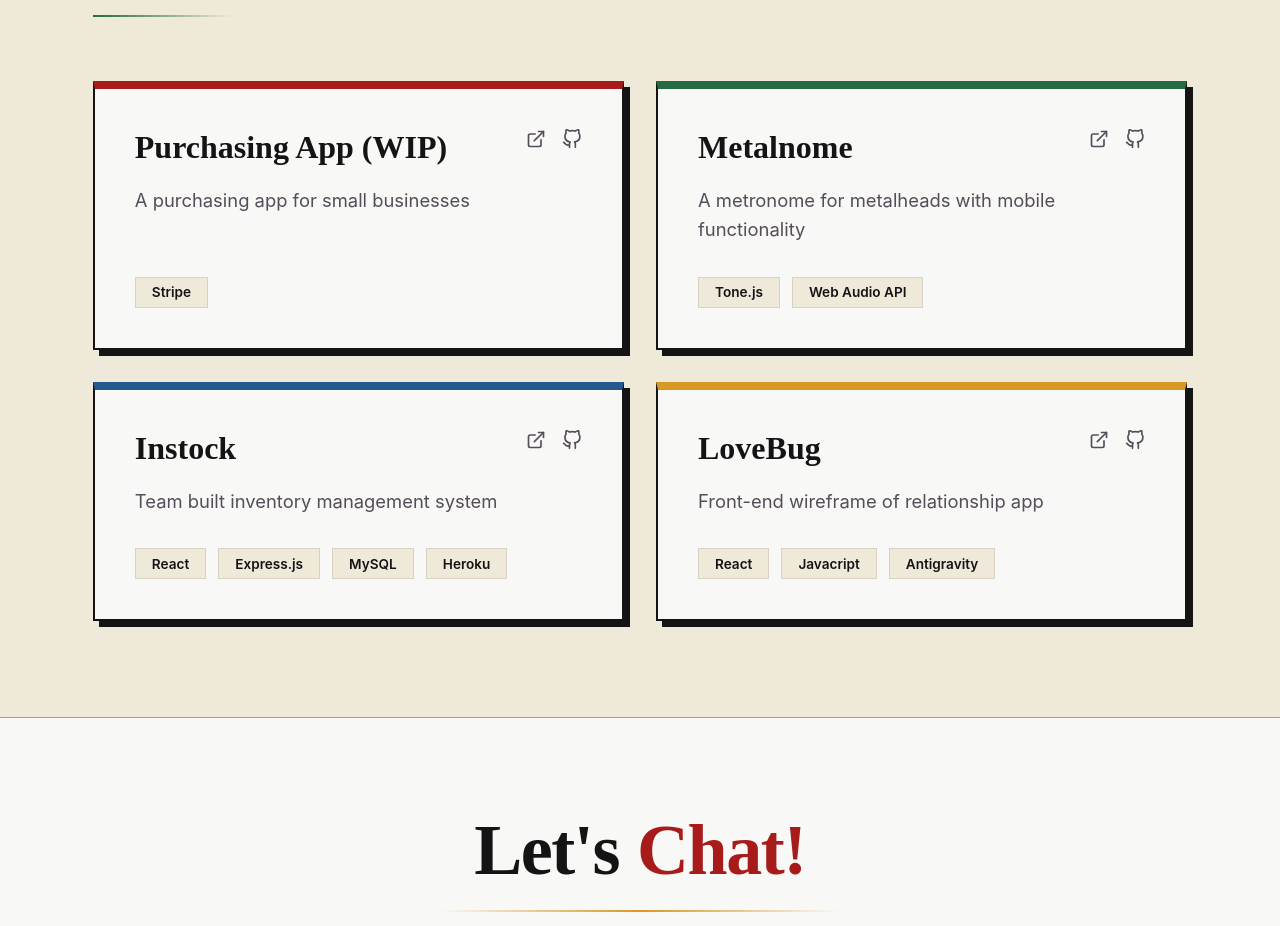
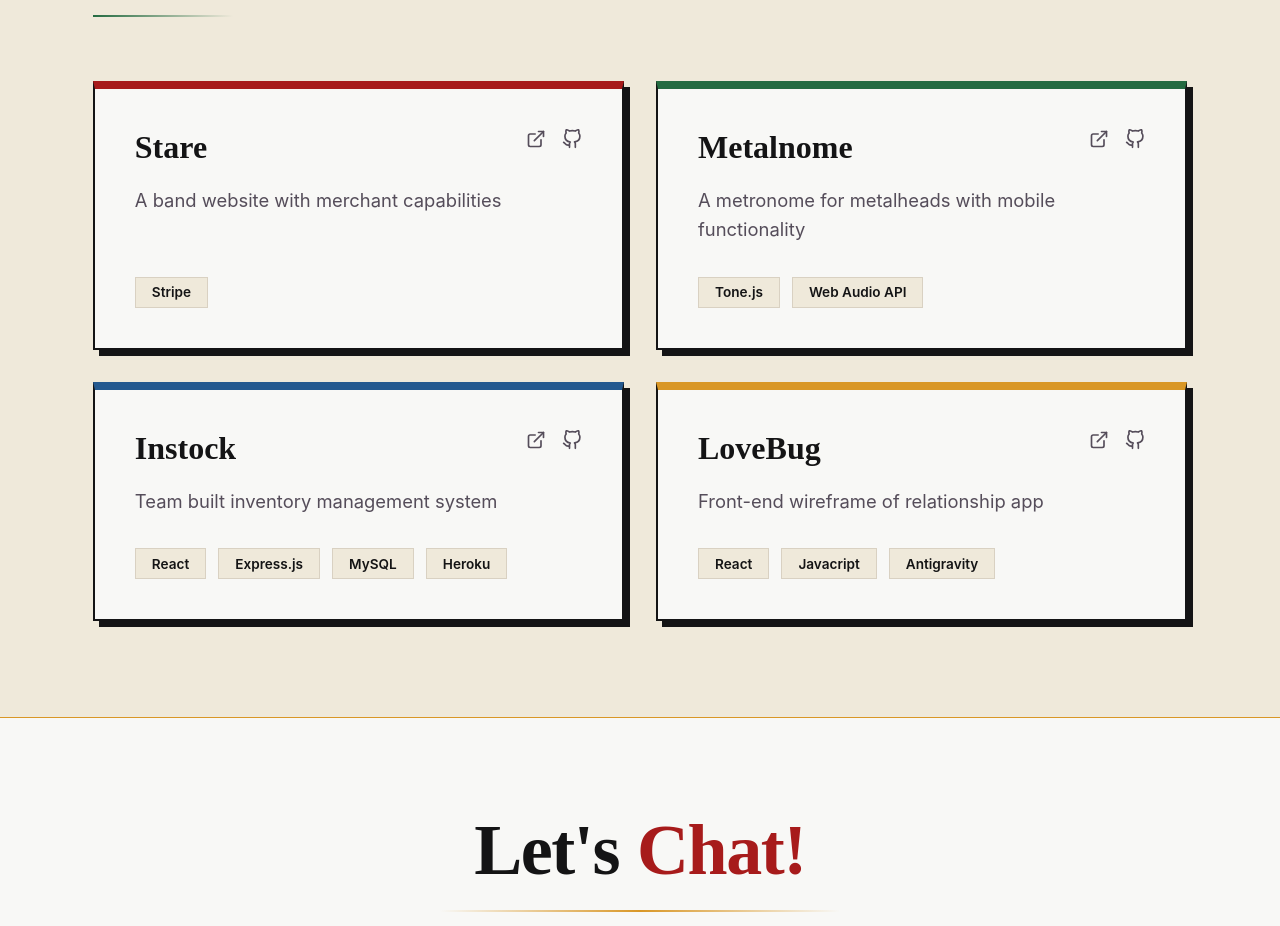
Before and after one commit to maritzbuchholz/portfolio, a React (Vite) app: page / in a window 1280 px wide. Shown: the part 2460-3386 px from the top of the page. Built offline with nearby package versions, Linux system fonts and the light colour scheme.

Commit message:
small update to feartured

```diff
--- a/src/Components/Featured/Featured.jsx
+++ b/src/Components/Featured/Featured.jsx
@@ -25,9 +25,9 @@ const FeaturedCard = ({ title, description, tags, accent, githubLink, externalLi
 const Featured = () => {
     const projectsTop = [
         {
-            title: "Purchasing App (WIP)",
+            title: "Stare",
             accent: "red",
-            description: "A purchasing app for small businesses",
+            description: "A band website with merchant capabilities",
             tags: ["Stripe"],
             githubLink: "#",
             externalLink: "#"
```
